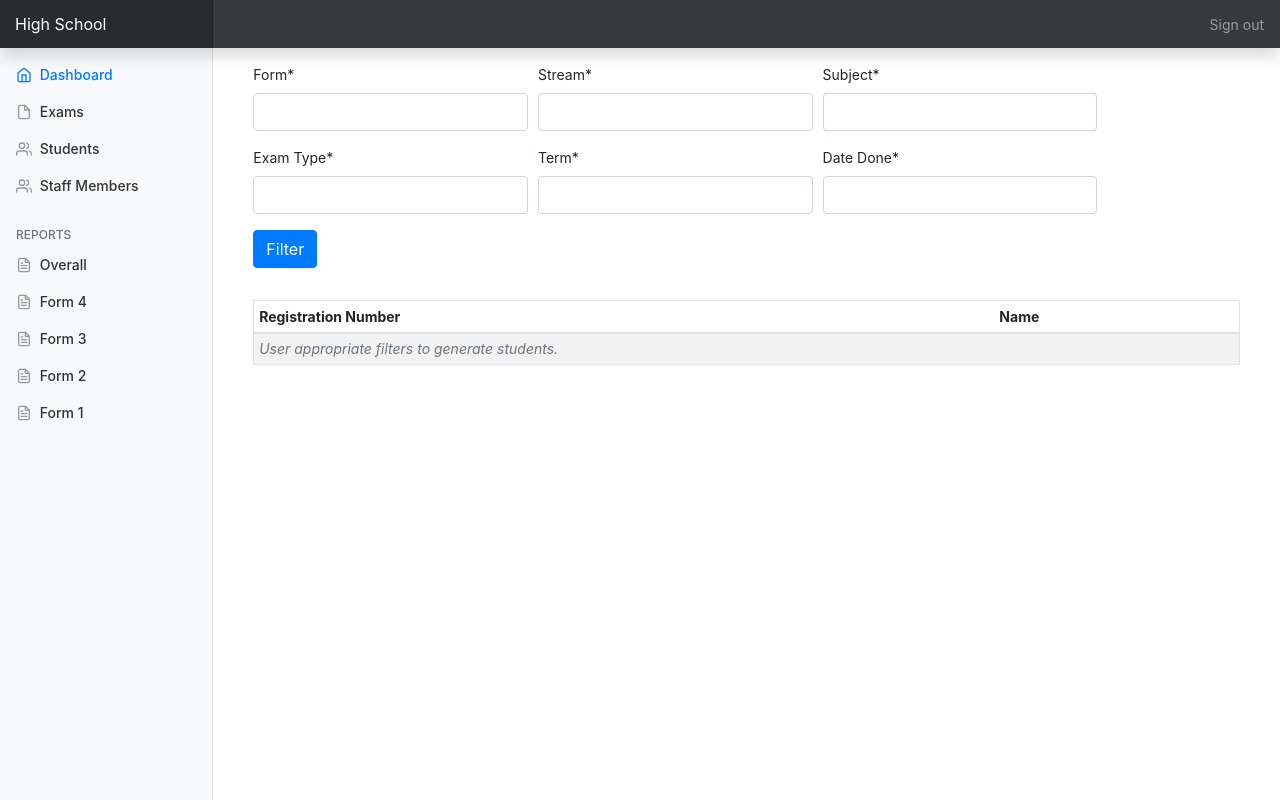
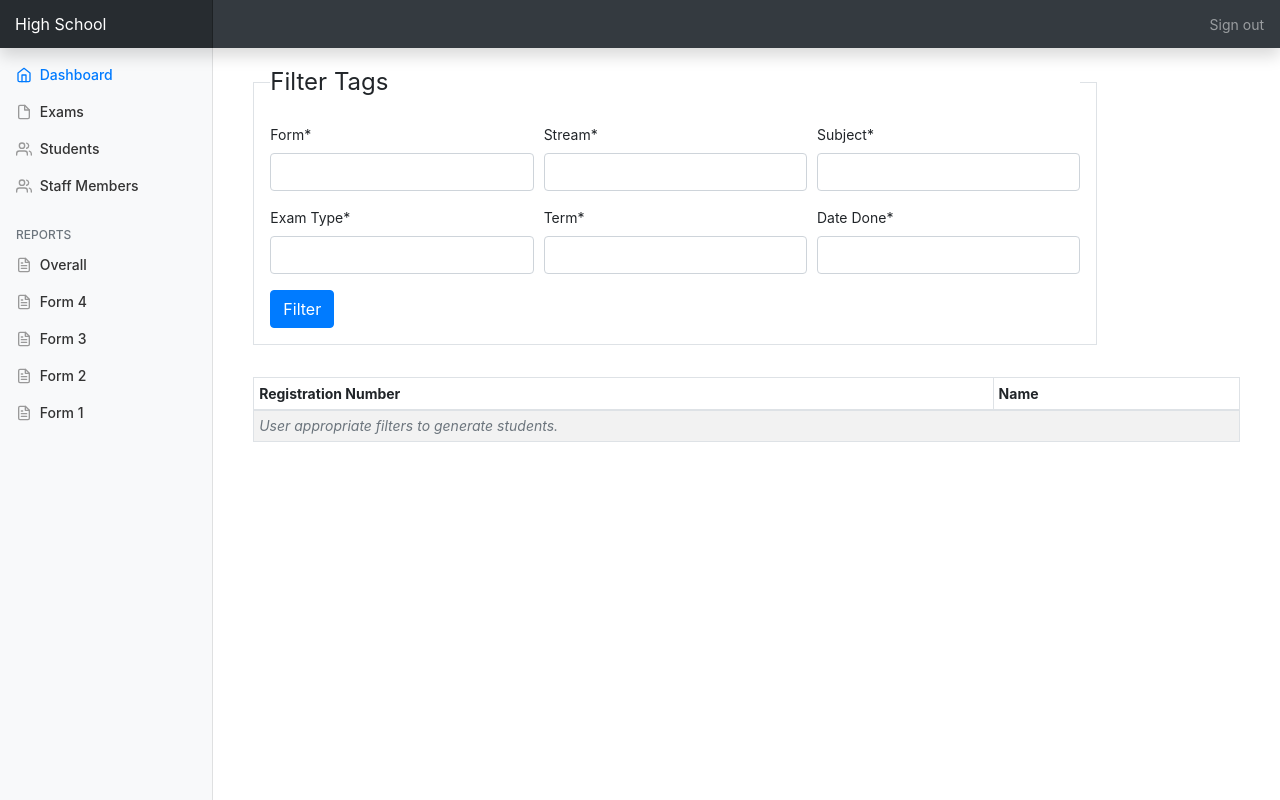
Before and after one commit to Felix-Mutinda/school-management-information-system, a Django app: page /exam/create/many/ in a window 1280 px wide. Run offline with Django 3.2, Linux system fonts and the light colour scheme; a user stored in the database is signed in; some libraries are stand-ins or nearby versions.

Commit message:
minor changes

```diff
--- a/exam_module/forms.py
+++ b/exam_module/forms.py
@@ -84,22 +84,26 @@ class CreateManyExamsFilterForm(forms.Form):
         self.helper.form_action = 'exam_module:create_many_exams_filter'
         self.helper.form_id = 'filter-exams-form'
         self.helper.layout = Layout(
-            Div(
-                Field('form', wrapper_class='col'),
-                Field('stream', wrapper_class='col'),
-                Field('subject_name', wrapper_class='col'),
-                css_class='form-row',
-            ),
-            Div(
-                Field('exam_type_name', wrapper_class='col'),
-                Field('term_name', wrapper_class='col'),
-                Field('date_done', wrapper_class='col'),
-                css_class='form-row',
-            ),
-            Submit(
-                'submit',
-                'Filter',
-                css_class='btn btn-primary',
+            Fieldset(
+                'Filter Tags',
+                Div(
+                    Field('form', wrapper_class='col'),
+                    Field('stream', wrapper_class='col'),
+                    Field('subject_name', wrapper_class='col'),
+                    css_class='form-row',
+                ),
+                Div(
+                    Field('exam_type_name', wrapper_class='col'),
+                    Field('term_name', wrapper_class='col'),
+                    Field('date_done', wrapper_class='col'),
+                    css_class='form-row',
+                ),
+                Submit(
+                    'submit',
+                    'Filter',
+                    css_class='btn btn-primary',
+                ),
+                css_class='p-3 border',
             ),
         )
 
--- a/exam_module/templates/exam_module/create_many_exams.html
+++ b/exam_module/templates/exam_module/create_many_exams.html
@@ -12,8 +12,24 @@
 
     <div class="row">
         <div class="col m-3">
+            {% if students_list %}
+            <nav aria-label="breadcrumb">
+                <ol class="breadcrumb p-2">
+                  <li class="breadcrumb-item active" aria-current="page">
+                      {{ create_many_exams_filter_form.subject_name.value }}
+                      {{ create_many_exams_filter_form.exam_type_name.value }}
+                      exam of term
+                      {{ create_many_exams_filter_form.term_name.value }}
+                      for the year
+                      {{ create_many_exams_filter_form.date_done.value | slice:':4' }}
+                      <em>(Use the filter tags above to change your selection*)</em>
+                  </li>
+                </ol>
+            </nav>
+            {% endif %}
+
             <div class="table-responsive">
-            <table class="table table-striped table-sm border rounded">
+            <table class="table table-striped table-sm table-bordered">
                 <thead>
                     <tr>
                         <th>Registration Number</th>
```
